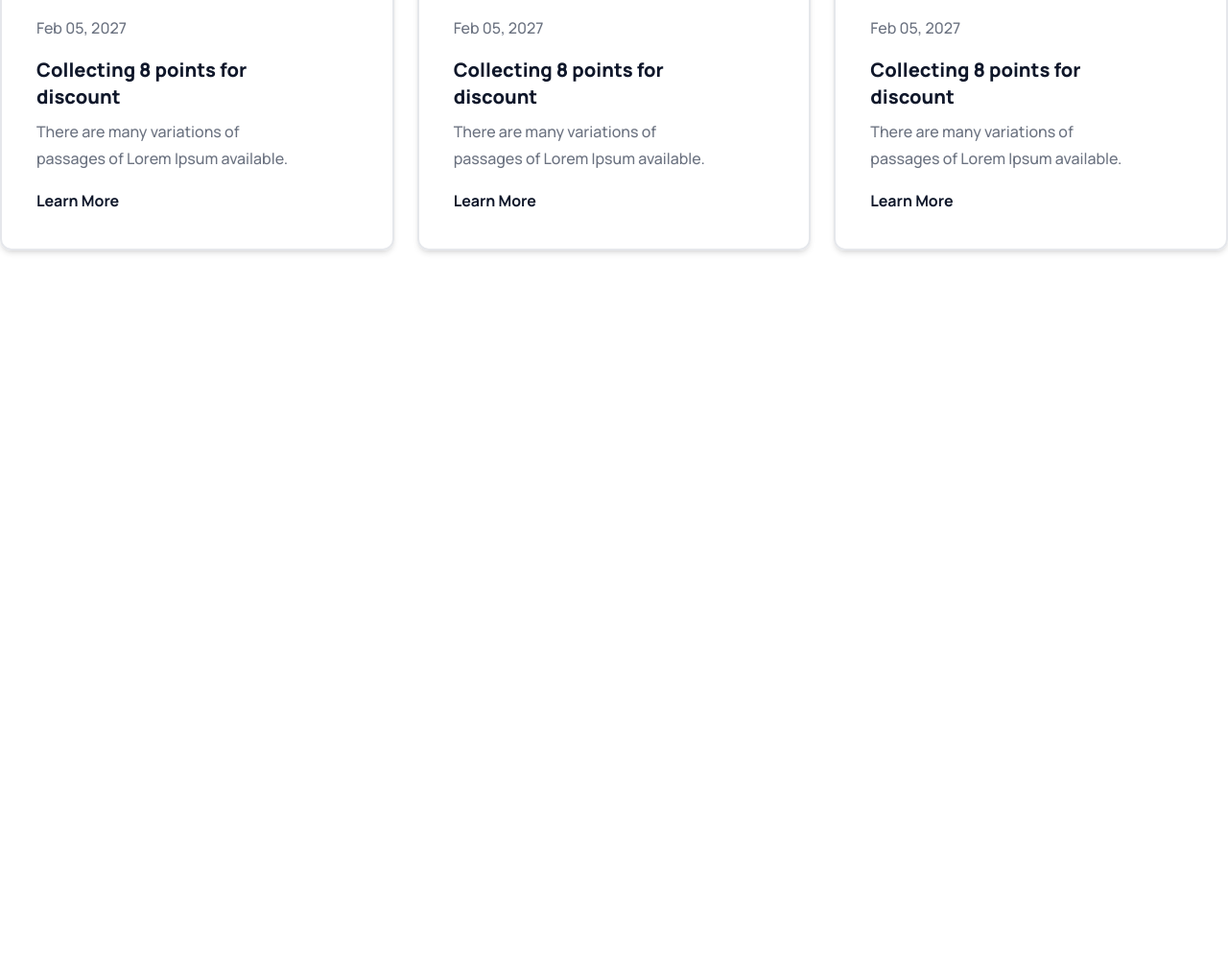
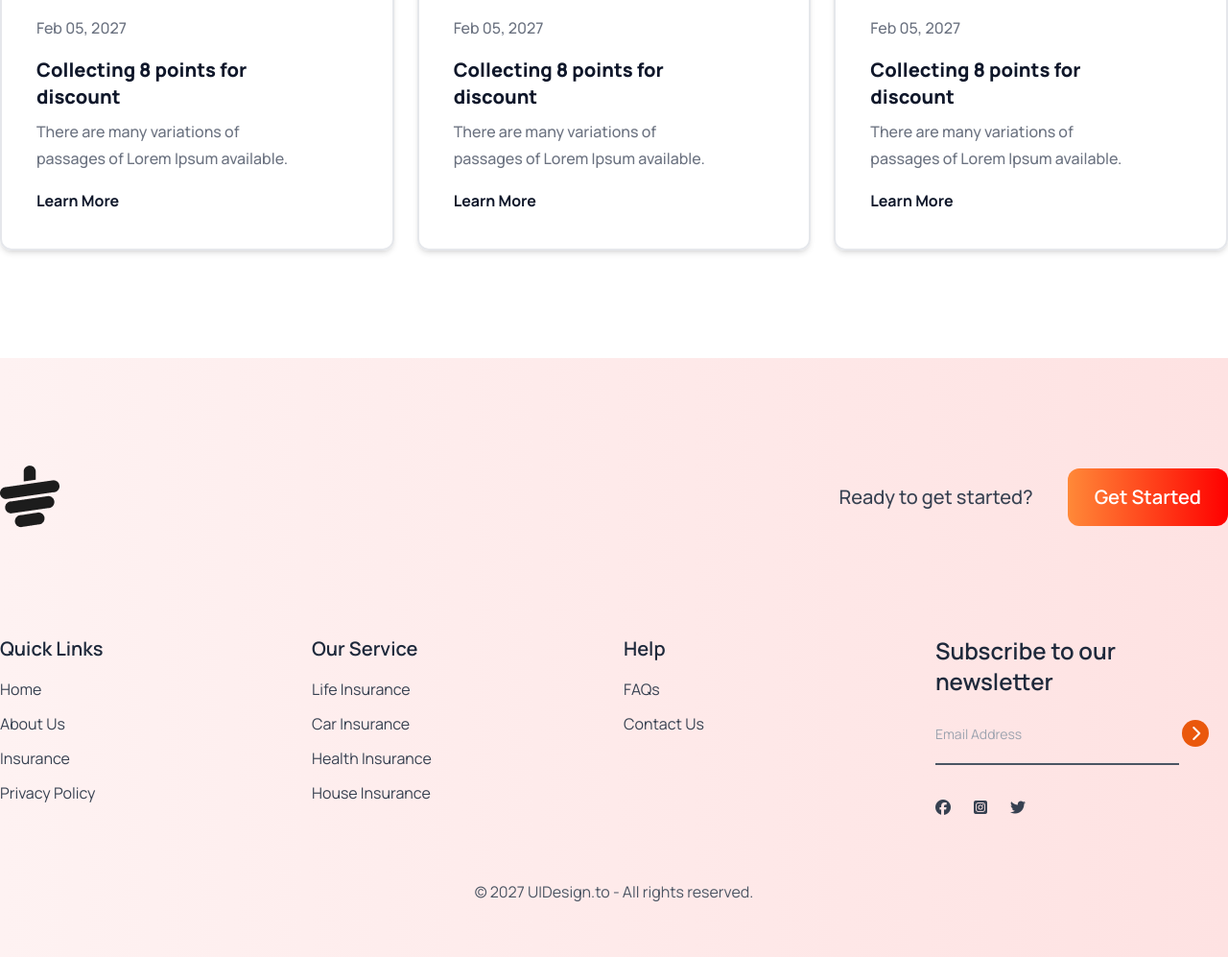
Before and after one commit to sahkil12/tea-house-tailwind-website, a plain HTML site: page index.html in a window 1280 px wide. Shown: the part 3122-4119 px from the top of the page at 96% size. Before the commit the page ends 3495 px from the top, so only its background shows below. Drawn offline with nearby package versions, Linux system fonts and the light colour scheme.

Commit message:
added on footer section and all the style

```diff
--- a/index.html
+++ b/index.html
@@ -236,7 +236,9 @@
       <!-- heading part -->
       <div class="text-center mb-14">
         <h2 class="text-5xl font-bold text-gray-900 mb-6">News & Events</h2>
-        <p class="font-medium text-gray-500 text-base/7 w-full md:w-4/6 mx-auto">There are many variations of passages of Lorem Ipsum available, but the majority have suffered alteration in some form, by injected humour, or randomized words which don't look even slightly believable. </p>
+        <p class="font-medium text-gray-500 text-base/7 w-full md:w-4/6 mx-auto">There are many variations of passages
+          of Lorem Ipsum available, but the majority have suffered alteration in some form, by injected humour, or
+          randomized words which don't look even slightly believable. </p>
       </div>
 
       <!-- collection card -->
@@ -251,7 +253,8 @@
           <div class="w-5/6 p-3">
             <p class="mb-4 font-medium text-base/7 text-gray-500">Feb 05, 2027</p>
             <h3 class="font-extrabold text-xl text-slate-900 mb-2">Collecting 8 points for discount</h3>
-            <p class="mb-4 font-medium text-base/7 text-gray-500">There are many variations of passages of Lorem Ipsum available.</p>
+            <p class="mb-4 font-medium text-base/7 text-gray-500">There are many variations of passages of Lorem Ipsum
+              available.</p>
             <a class="font-bold text-base/7 text-slate-900 " href="#">Learn More</a>
 
           </div>
@@ -267,7 +270,8 @@
           <div class="w-5/6 p-3">
             <p class="mb-4 font-medium text-base/7 text-gray-500">Feb 05, 2027</p>
             <h3 class="font-extrabold text-xl text-slate-900 mb-2">Collecting 8 points for discount</h3>
-            <p class="mb-4 font-medium text-base/7 text-gray-500">There are many variations of passages of Lorem Ipsum available.</p>
+            <p class="mb-4 font-medium text-base/7 text-gray-500">There are many variations of passages of Lorem Ipsum
+              available.</p>
             <a class="font-bold text-base/7 text-slate-900 " href="#">Learn More</a>
 
           </div>
@@ -283,7 +287,8 @@
           <div class="w-5/6 p-3">
             <p class="mb-4 font-medium text-base/7 text-gray-500">Feb 05, 2027</p>
             <h3 class="font-extrabold text-xl text-slate-900 mb-2">Collecting 8 points for discount</h3>
-            <p class="mb-4 font-medium text-base/7 text-gray-500">There are many variations of passages of Lorem Ipsum available.</p>
+            <p class="mb-4 font-medium text-base/7 text-gray-500">There are many variations of passages of Lorem Ipsum
+              available.</p>
             <a class="font-bold text-base/7 text-slate-900 " href="#">Learn More</a>
 
           </div>
@@ -297,7 +302,112 @@
 
   </main>
 
-  <footer>
+  <footer class="bg-gradient-to-r from-red-50 to-red-100  text-gray-700">
+
+    <!-- container div -->
+    <div class="max-w-screen-xl mx-auto">
+
+      <!-- logo and head part -->
+       <div class="pt-28 flex justify-between ">
+        <img src="images/cup.png" alt="">
+
+        <div class="flex items-center gap-2 md:gap-9 sm:ml-2">
+          <h3 class="text-base/10 text-xl font-medium ">Ready to get started?</h3>
+          <button
+        class="bg-gradient-to-r from-[#FF8938] to-[#FF0000] rounded-xl px-7 py-4 text-xl text-white font-semibold">
+        Get Started </button>
+
+        </div>
+
+       </div>
+
+       <!-- links part -->
+        <div class="grid grid-cols-1 md:grid-cols-2 lg:grid-cols-4 gap-5 mt-28">
+
+          <!-- column-1 -->
+           <div>
+            <h2 class="font-semibold text-xl text-slate-800 mb-4">Quick Links</h2>
+
+            <ul class="space-y-3">
+              <li>
+                <a class="hover:text-orange-600" href="#">Home</a>
+              </li>
+              <li>
+                <a class="hover:text-orange-600" href="#">About Us</a>
+              </li>
+              <li>
+                <a class="hover:text-orange-600" href="#">Insurance</a>
+              </li>
+              <li>
+                <a class="hover:text-orange-600" href="#">Privacy Policy</a>
+              </li>
+            </ul>
+
+           </div>
+          <!-- column-2 -->
+           <div>
+            <h2 class="font-semibold text-xl text-slate-800 mb-4">Our Service</h2>
+
+            <ul class="space-y-3">
+              <li>
+                <a class="hover:text-orange-600" href="#">Life Insurance</a>
+              </li>
+              <li>
+                <a class="hover:text-orange-600" href="#">Car Insurance</a>
+              </li>
+              <li>
+                <a class="hover:text-orange-600" href="#">Health Insurance</a>
+              </li>
+              <li>
+                <a class="hover:text-orange-600" href="#">House Insurance</a>
+              </li>
+            </ul>
+
+           </div>
+          <!-- column-3 -->
+           <div>
+            <h2 class="font-semibold text-xl text-slate-800 mb-4">Help</h2>
+
+            <ul class="space-y-3">
+              <li>
+                <a class="hover:text-orange-600" href="#">FAQs</a>
+              </li>
+              <li>
+                <a class="hover:text-orange-600" href="#">Contact Us</a>
+              </li>
+
+            </ul>
+
+           </div>
+
+           <!-- 4th -column -->
+            <div>
+              <h2 class="text-2xl text-slate-800 font-semibold mb-6">Subscribe to our newsletter</h2>
+              <div class="flex flex-col space-y-3">
+                <div>
+                  <input type="email" name="" placeholder="Email Address" class="bg-transparent text-sm  border-b-2 border-gray-600 w-4/6 md:w-5/6 pb-5">
+                  <i class="fa-solid fa-chevron-right w-7 h-7  bg-orange-600 text-white rounded-full inline-flex justify-center items-center"></i>
+                </div>
+                <div class="flex justify-start w-4/6 pt-6">
+
+                  <i class="fa-brands fa-facebook mr-6 "></i>
+                  <i class="fa-brands fa-square-instagram mr-6"></i>
+                  <i class="fa-brands fa-twitter mr-5"></i>
+
+                </div>
+
+              </div>
+            </div>
+
+        </div>
+
+        <div class="mt-14 text-center pt-3 pb-14">
+          <p class="text-gray-600">© 2027 UIDesign.to - All rights reserved.</p>
+        </div>
+
+
+    </div>
+
 
   </footer>
 
```
Lines whose indentation alone changed are shown as unchanged.
